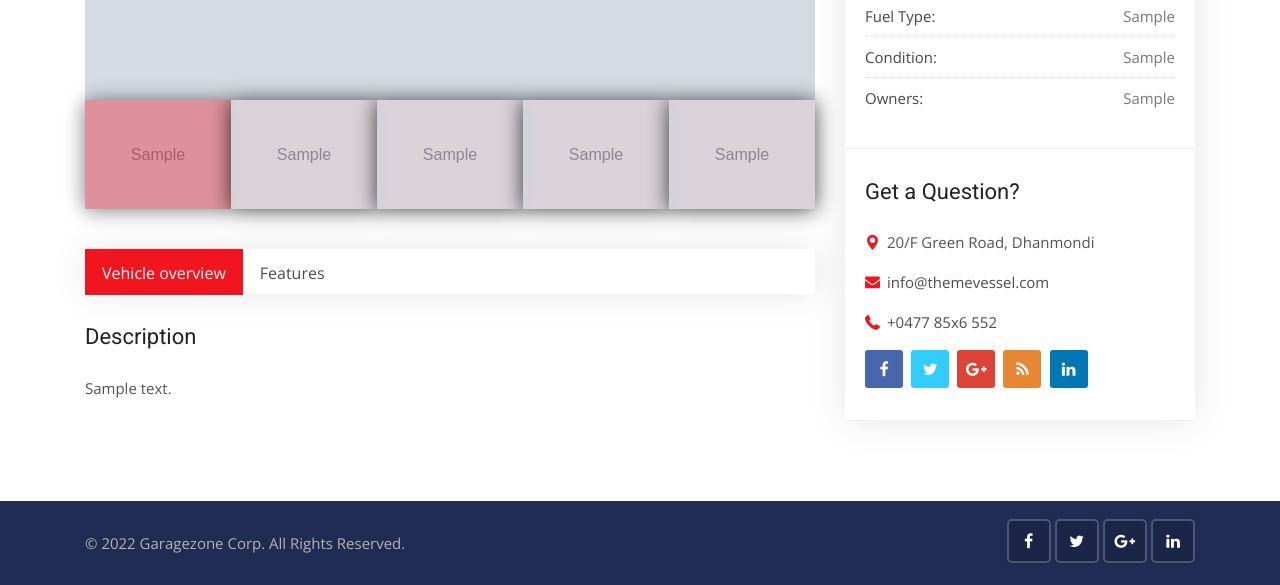
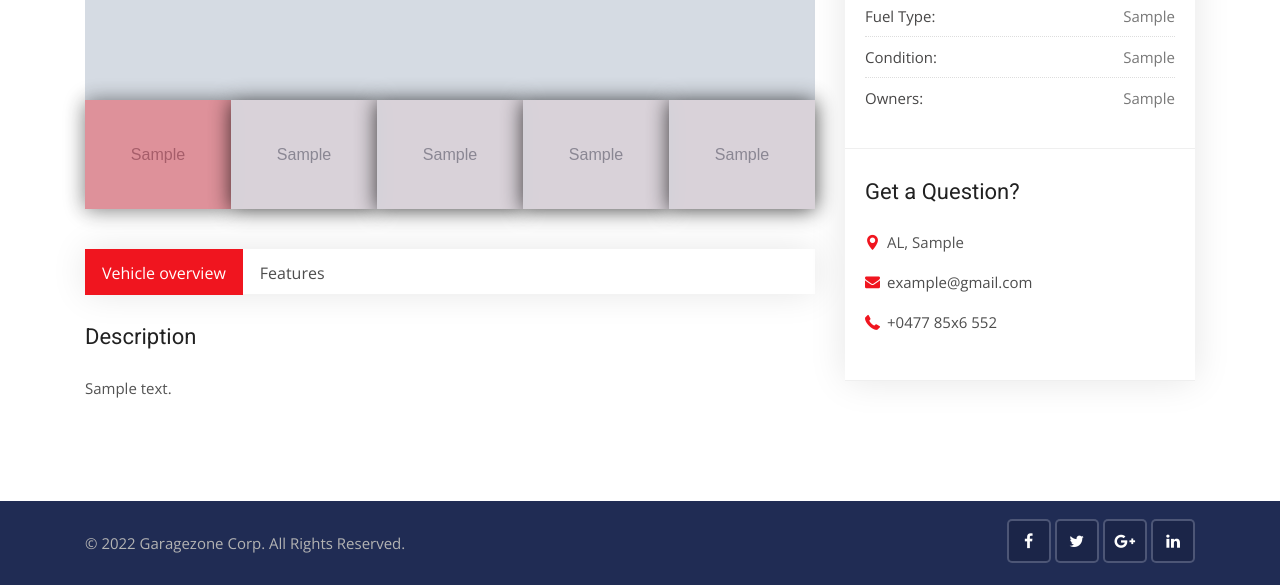
Before and after one commit to aminramezanni/django-project-garagezone, a Django app: page /cars/1 in a window 1280 px wide. Shown: the part 986-1571 px from the top of the page. Run offline with Django 4.2, Linux system fonts and the light colour scheme; tables that the repository leaves empty hold one stand-in row (values such as "Sample post"); grey boxes marked "Sample" are stand-in pictures; some libraries are stand-ins or nearby versions.

Commit message:
changes in car detail

```diff
--- a/templates/accounts/login.html
+++ b/templates/accounts/login.html
@@ -27,7 +27,7 @@
                 <div class="form-section">
                     <div class="logo-2">
                         <a href="{% url 'home' %}">
-                            <img src="/static/img/logos/black-logo.png" alt="logo">
+                            <img src="/static/img/logos/new-black-logo1.png" alt="logo">
                         </a>
                     </div>
                     <h3>Sign into your account</h3>
--- a/templates/cars/car_detail.html
+++ b/templates/cars/car_detail.html
@@ -135,7 +135,7 @@
                                         <div class="col-lg-4 col-md-4 col-sm-4 col-xs-12">
                                             <ul>
                                                 <li>
-                                                    {{car.features}}
+                                                    {{single_car.features}}
                                                 </li>
                                             </ul>
                                         </div>
@@ -291,24 +291,15 @@
                         <h5 class="sidebar-title">Get a Question?</h5>
                         <ul class="contact-info">
                             <li>
-                                <i class="flaticon-pin"></i>20/F Green Road, Dhanmondi
+                                <i class="flaticon-pin"></i>{{single_car.state}}, {{single_car.city}}
                             </li>
                             <li>
-                                <i class="flaticon-mail"></i><a href="mailto:info@themevessel.com">info@themevessel.com</a>
+                                <i class="flaticon-mail"></i><a href="">example@gmail.com</a>
                             </li>
                             <li>
                                 <i class="flaticon-phone"></i><a href="tel:+0477-85x6-552">+0477 85x6 552</a>
                             </li>
                         </ul>
-                        <div class="social-list clearfix">
-                            <ul>
-                                <li><a href="#" class="facebook-bg"><i class="fa fa-facebook"></i></a></li>
-                                <li><a href="#" class="twitter-bg"><i class="fa fa-twitter"></i></a></li>
-                                <li><a href="#" class="google-bg"><i class="fa fa-google-plus"></i></a></li>
-                                <li><a href="#" class="rss-bg"><i class="fa fa-rss"></i></a></li>
-                                <li><a href="#" class="linkedin-bg"><i class="fa fa-linkedin"></i></a></li>
-                            </ul>
-                        </div>
                     </div>
 
                 </div>
--- a/templates/includes/header.html
+++ b/templates/includes/header.html
@@ -50,7 +50,7 @@
     <div class="container">
         <nav class="navbar navbar-expand-lg navbar-light">
             <a class="navbar-brand company-logo" href="{% url 'home' %}">
-                <img src="/static/img/logos/black-logo.png" alt="logo">
+                <img src="/static/img/logos/new-black-logo.png" alt="logo">
             </a>
             <button class="navbar-toggler" type="button" data-toggle="collapse" data-target="#navbar" aria-controls="navbar" aria-expanded="false" aria-label="Toggle navigation">
                 <span class="fa fa-bars"></span>
```
Also changed, not shown: Garage/static/img/logos/new-black-logo.png (added), Garage/static/img/logos/new-black-logo1.png (added).
